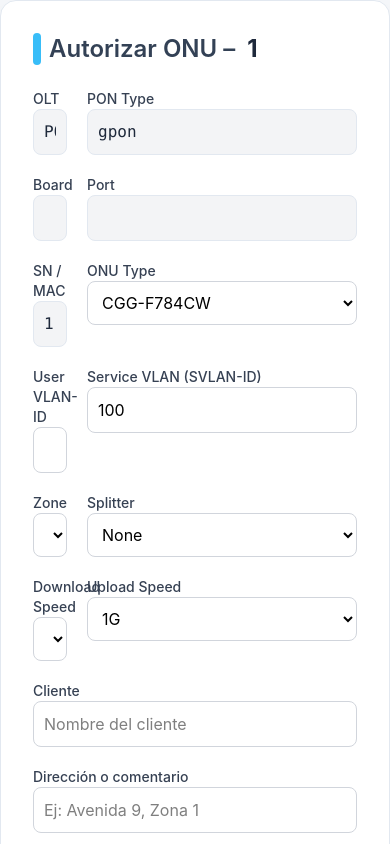
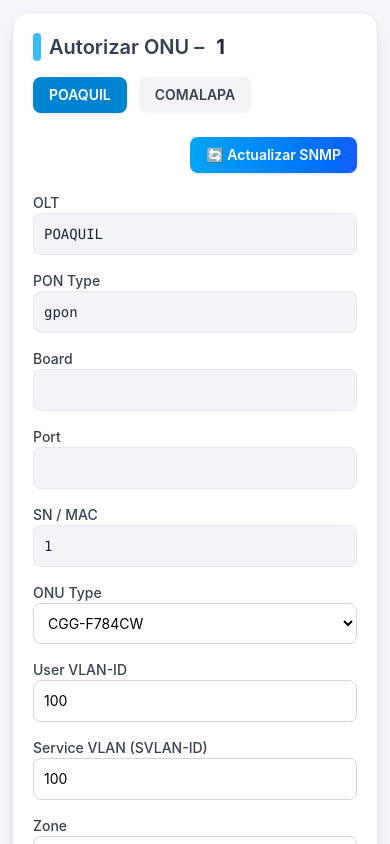
Before and after one commit to Alenoob1/SD-WAN-Conectat, a React (Vite) app: page /authorize-onu/1 in a window 390 px wide. Shown: the top 844 px of the page. Built offline with nearby package versions, Linux system fonts and the light colour scheme; no server answers.

Commit message:
filtros actu

```diff
--- a/src/pages/AuthorizeOnu.tsx
+++ b/src/pages/AuthorizeOnu.tsx
@@ -26,8 +26,12 @@ const AuthorizeOnu: React.FC = () => {
   const { state: prefill } = useLocation() as { state?: any };
   const { sn: snParam } = useParams();
 
+  const API_BASE = import.meta.env.VITE_API_BASE || "http://localhost:4000/api";
+
   const [submitting, setSubmitting] = useState(false);
-  const [message, setMessage] = useState<{ type: "ok" | "err"; text: string } | null>(null);
+  const [refreshing, setRefreshing] = useState(false);
+  const [message, setMessage] = useState<{ type: "ok" | "err" | "info"; text: string } | null>(null);
+  const [selectedOlt, setSelectedOlt] = useState("POAQUIL");
 
   const [form, setForm] = useState<FormState>({
     olt: prefill?.olt || "POAQUIL",
@@ -38,7 +42,7 @@ const AuthorizeOnu: React.FC = () => {
     onu_type: "CGG-F784CW",
     onu_mode: "Routing",
     vlan_id: "100",
-    svlan: "100", // 👈 agregado para SmartOLT
+    svlan: "100",
     zone: "City Centre",
     odb_splitter: "None",
     odb_port: "None",
@@ -49,18 +53,29 @@ const AuthorizeOnu: React.FC = () => {
     onu_external_id: prefill?.sn || "",
   });
 
+  // 🔄 Cambio de OLT dinámico
+  const handleOltFilter = (olt: string) => {
+    setSelectedOlt(olt);
+    setForm((prev) => ({ ...prev, olt }));
+    setMessage({
+      type: "info",
+      text: `✅ Mostrando datos de la OLT ${olt}`,
+    });
+  };
+
   const onChange = (e: React.ChangeEvent<HTMLInputElement | HTMLSelectElement>) => {
     const { name, value } = e.target;
     setForm((f) => ({ ...f, [name]: value }));
   };
 
+  // 🟢 Autorizar ONU
   const handleSubmit = async (e: React.FormEvent) => {
     e.preventDefault();
     setMessage(null);
     setSubmitting(true);
 
     try {
-      const res = await fetch("http://localhost:4000/api/authorize", {
+      const res = await fetch(`${API_BASE}/authorize`, {
         method: "POST",
         headers: { "Content-Type": "application/json" },
         body: JSON.stringify({
@@ -68,7 +83,7 @@ const AuthorizeOnu: React.FC = () => {
           board: Number(form.board),
           port: Number(form.port),
           vlan_id: Number(form.vlan_id),
-          svlan: Number(form.svlan), // 👈 importante
+          svlan: Number(form.svlan),
         }),
       });
 
@@ -77,7 +92,7 @@ const AuthorizeOnu: React.FC = () => {
       if (res.ok && (data.status === true || data.success === true)) {
         setMessage({ type: "ok", text: "✅ ONU autorizada correctamente." });
       } else {
-        const msg = data?.error || data?.message || "Error desconocido";
+        const msg = data?.error || data?.message || "Error desconocido en autorización";
         setMessage({ type: "err", text: `❌ ${msg}` });
       }
     } catch (err: any) {
@@ -87,19 +102,71 @@ const AuthorizeOnu: React.FC = () => {
     }
   };
 
+  // 🔄 Refrescar datos SNMP
+  const handleSnmpRefresh = async () => {
+    setMessage(null);
+    setRefreshing(true);
+
+    try {
+      const res = await fetch(`${API_BASE}/onus/force-refresh`, {
+        method: "POST",
+      });
+      const data = await res.json();
+
+      if (data.status === true) {
+        setMessage({
+          type: "ok",
+          text: `✅ Caché actualizado. ONUs recargadas (${data.total || "sin conteo"})`,
+        });
+      } else {
+        setMessage({
+          type: "err",
+          text: `⚠️ ${data.message || "SmartOLT aún en límite horario o sin respuesta."}`,
+        });
+      }
+    } catch (err: any) {
+      setMessage({
+        type: "err",
+        text: `❌ Error al intentar refrescar datos desde SNMP: ${err?.message || err}`,
+      });
+    } finally {
+      setRefreshing(false);
+    }
+  };
+
   return (
-    <div className="min-h-screen bg-[#f4f6f9] flex items-center justify-center font-[Inter]">
-      <div className="w-full max-w-4xl bg-white border border-slate-200 rounded-2xl shadow-lg p-8">
-        <h2 className="text-2xl font-semibold text-[#334155] mb-6 flex items-center gap-2">
-          <span className="w-2 h-8 bg-[#38bdf8] rounded-sm"></span>
+    <div className="min-h-screen bg-[#f4f6f9] flex items-center justify-center p-3 sm:p-6 font-[Inter]">
+      <div className="w-full max-w-5xl bg-white border border-slate-200 rounded-2xl shadow-lg p-5 sm:p-8">
+        <h2 className="text-xl sm:text-2xl font-semibold text-[#334155] mb-4 sm:mb-6 flex items-center gap-2">
+          <span className="w-2 h-7 bg-[#38bdf8] rounded-sm"></span>
           Autorizar ONU – <span className="text-[#1e293b] ml-1 font-bold">{form.sn}</span>
         </h2>
+
+        {/* 🔘 Filtro de OLT */}
+        <div className="flex flex-wrap gap-3 mb-6">
+          {["POAQUIL", "COMALAPA"].map((olt) => (
+            <button
+              key={olt}
+              type="button"
+              onClick={() => handleOltFilter(olt)}
+              className={`px-4 py-2 rounded-lg font-semibold text-sm transition-all ${
+                selectedOlt === olt
+                  ? "bg-sky-600 text-white shadow"
+                  : "bg-gray-100 text-gray-700 hover:bg-gray-200"
+              }`}
+            >
+              {olt}
+            </button>
+          ))}
+        </div>
 
         {message && (
           <div
             className={`mb-6 rounded-lg px-4 py-3 text-sm ${
               message.type === "ok"
                 ? "bg-green-50 text-green-700 border border-green-300"
+                : message.type === "info"
+                ? "bg-blue-50 text-blue-700 border border-blue-300"
                 : "bg-red-50 text-red-700 border border-red-300"
             }`}
           >
@@ -107,21 +174,31 @@ const AuthorizeOnu: React.FC = () => {
           </div>
         )}
 
-        <form onSubmit={handleSubmit} className="grid grid-cols-1 md:grid-cols-2 gap-5">
-          {/* Campos bloqueados */}
-          {[
-            { label: "OLT", value: form.olt },
-            { label: "PON Type", value: form.pon_type },
-            { label: "Board", value: form.board },
-            { label: "Port", value: form.port },
-            { label: "SN / MAC", value: form.sn },
-          ].map((f, i) => (
+        {/* 🔄 Botón de actualización SNMP */}
+        <div className="flex justify-end mb-5">
+          <button
+            type="button"
+            onClick={handleSnmpRefresh}
+            disabled={refreshing}
+            className={`px-4 py-2 rounded-lg font-semibold text-white text-sm transition-all ${
+              refreshing
+                ? "bg-gray-400 cursor-not-allowed"
+                : "bg-gradient-to-r from-sky-500 to-blue-600 hover:from-sky-600 hover:to-blue-700 shadow"
+            }`}
+          >
+            {refreshing ? "Actualizando..." : "🔄 Actualizar SNMP"}
+          </button>
+        </div>
+
+        {/* 📋 Formulario responsive */}
+        <form onSubmit={handleSubmit} className="grid grid-cols-1 sm:grid-cols-2 gap-4 sm:gap-5">
+          {[{ label: "OLT", value: form.olt }, { label: "PON Type", value: form.pon_type }, { label: "Board", value: form.board }, { label: "Port", value: form.port }, { label: "SN / MAC", value: form.sn }].map((f, i) => (
             <div key={i}>
               <label className="block text-sm font-medium text-gray-700">{f.label}</label>
               <input
                 value={f.value}
                 readOnly
-                className="bg-gray-100 text-[#1e293b] border border-[#e2e8f0] rounded-lg p-2.5 w-full font-mono cursor-not-allowed"
+                className="bg-gray-100 text-[#1e293b] border border-[#e2e8f0] rounded-lg p-2.5 w-full font-mono text-sm sm:text-base cursor-not-allowed"
               />
             </div>
           ))}
@@ -133,7 +210,7 @@ const AuthorizeOnu: React.FC = () => {
               name="onu_type"
               value={form.onu_type}
               onChange={onChange}
-              className="bg-white border border-gray-300 rounded-lg p-2.5 w-full"
+              className="bg-white border border-gray-300 rounded-lg p-2.5 w-full text-sm sm:text-base"
             >
               <option>CGG-F784CW</option>
               <option>ZTE-F660V6.0</option>
@@ -143,7 +220,7 @@ const AuthorizeOnu: React.FC = () => {
             </select>
           </div>
 
-          {/* VLAN ID */}
+          {/* VLAN */}
           <div>
             <label className="block text-sm font-medium text-gray-700">User VLAN-ID</label>
             <input
@@ -151,11 +228,11 @@ const AuthorizeOnu: React.FC = () => {
               type="number"
               value={form.vlan_id}
               onChange={onChange}
-              className="bg-white border border-gray-300 rounded-lg p-2.5 w-full"
+              className="bg-white border border-gray-300 rounded-lg p-2.5 w-full text-sm sm:text-base"
             />
           </div>
 
-          {/* SVLAN (nuevo campo agregado) */}
+          {/* SVLAN */}
           <div>
             <label className="block text-sm font-medium text-gray-700">Service VLAN (SVLAN-ID)</label>
             <input
@@ -163,18 +240,18 @@ const AuthorizeOnu: React.FC = () => {
               type="number"
               value={form.svlan}
               onChange={onChange}
-              className="bg-white border border-gray-300 rounded-lg p-2.5 w-full"
+              className="bg-white border border-gray-300 rounded-lg p-2.5 w-full text-sm sm:text-base"
             />
           </div>
 
-          {/* Zona y Splitter */}
+          {/* Zona */}
           <div>
             <label className="block text-sm font-medium text-gray-700">Zone</label>
             <select
               name="zone"
               value={form.zone}
               onChange={onChange}
-              className="bg-white border border-gray-300 rounded-lg p-2.5 w-full"
+              className="bg-white border border-gray-300 rounded-lg p-2.5 w-full text-sm sm:text-base"
             >
               <option>City Centre</option>
               <option>Downtown</option>
@@ -182,13 +259,14 @@ const AuthorizeOnu: React.FC = () => {
             </select>
           </div>
 
+          {/* Splitter */}
           <div>
             <label className="block text-sm font-medium text-gray-700">Splitter</label>
             <select
               name="odb_splitter"
               value={form.odb_splitter}
               onChange={onChange}
-              className="bg-white border border-gray-300 rounded-lg p-2.5 w-full"
+              className="bg-white border border-gray-300 rounded-lg p-2.5 w-full text-sm sm:text-base"
             >
               <option>None</option>
               <option>Splitter 1</option>
@@ -203,7 +281,7 @@ const AuthorizeOnu: React.FC = () => {
               name="download_speed"
               value={form.download_speed}
               onChange={onChange}
-              className="bg-white border border-gray-300 rounded-lg p-2.5 w-full"
+              className="bg-white border border-gray-300 rounded-lg p-2.5 w-full text-sm sm:text-base"
             >
               <option>1G</option>
               <option>500M</option>
@@ -218,7 +296,7 @@ const AuthorizeOnu: React.FC = () => {
               name="upload_speed"
               value={form.upload_speed}
               onChange={onChange}
-              className="bg-white border border-gray-300 rounded-lg p-2.5 w-full"
+              className="bg-white border border-gray-300 rounded-lg p-2.5 w-full text-sm sm:text-base"
             >
               <option>1G</option>
               <option>500M</option>
@@ -227,8 +305,8 @@ const AuthorizeOnu: React.FC = () => {
             </select>
           </div>
 
-          {/* Cliente y dirección */}
-          <div className="col-span-2">
+          {/* Cliente */}
+          <div className="col-span-1 sm:col-span-2">
             <label className="block text-sm font-medium text-gray-700">Cliente</label>
             <input
               name="name"
@@ -236,11 +314,12 @@ const AuthorizeOnu: React.FC = () => {
               placeholder="Nombre del cliente"
               value={form.name}
               onChange={onChange}
-              className="bg-white border border-gray-300 rounded-lg p-2.5 w-full"
+              className="bg-white border border-gray-300 rounded-lg p-2.5 w-full text-sm sm:text-base"
             />
           </div>
 
-          <div className="col-span-2">
+          {/* Dirección */}
+          <div className="col-span-1 sm:col-span-2">
             <label className="block text-sm font-medium text-gray-700">Dirección o comentario</label>
             <input
               name="address"
@@ -248,24 +327,24 @@ const AuthorizeOnu: React.FC = () => {
               placeholder="Ej: Avenida 9, Zona 1"
               value={form.address}
               onChange={onChange}
-              className="bg-white border border-gray-300 rounded-lg p-2.5 w-full"
+              className="bg-white border border-gray-300 rounded-lg p-2.5 w-full text-sm sm:text-base"
             />
           </div>
 
           {/* Botones */}
-          <div className="col-span-2 flex justify-end gap-3 mt-6">
+          <div className="col-span-1 sm:col-span-2 flex flex-col sm:flex-row justify-end gap-3 mt-4">
             <button
               type="button"
               onClick={() => navigate(-1)}
-              className="px-5 py-2.5 rounded-lg border border-gray-300 text-[#334155] hover:bg-gray-100 transition-all"
-              disabled={submitting}
+              className="px-5 py-2.5 rounded-lg border border-gray-300 text-[#334155] hover:bg-gray-100 transition-all w-full sm:w-auto"
+              disabled={submitting || refreshing}
             >
               Cancelar
             </button>
             <button
               type="submit"
-              className="px-6 py-2.5 rounded-lg bg-[#1e293b] text-white hover:bg-[#0f172a] transition-all disabled:opacity-60"
-              disabled={submitting}
+              className="px-6 py-2.5 rounded-lg bg-[#1e293b] text-white hover:bg-[#0f172a] transition-all disabled:opacity-60 w-full sm:w-auto"
+              disabled={submitting || refreshing}
             >
               {submitting ? "Autorizando..." : "Autorizar ONU"}
             </button>
```
